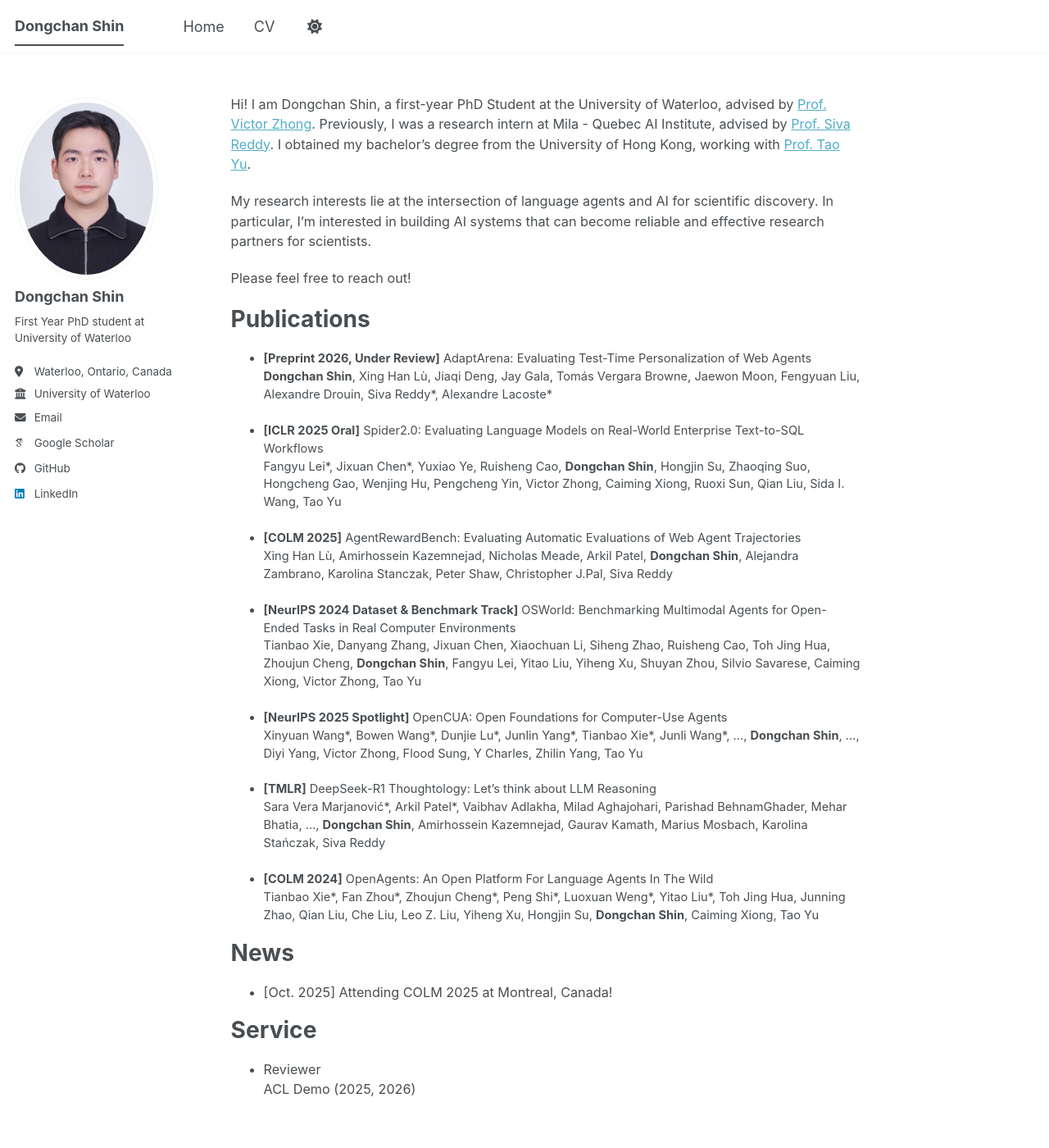
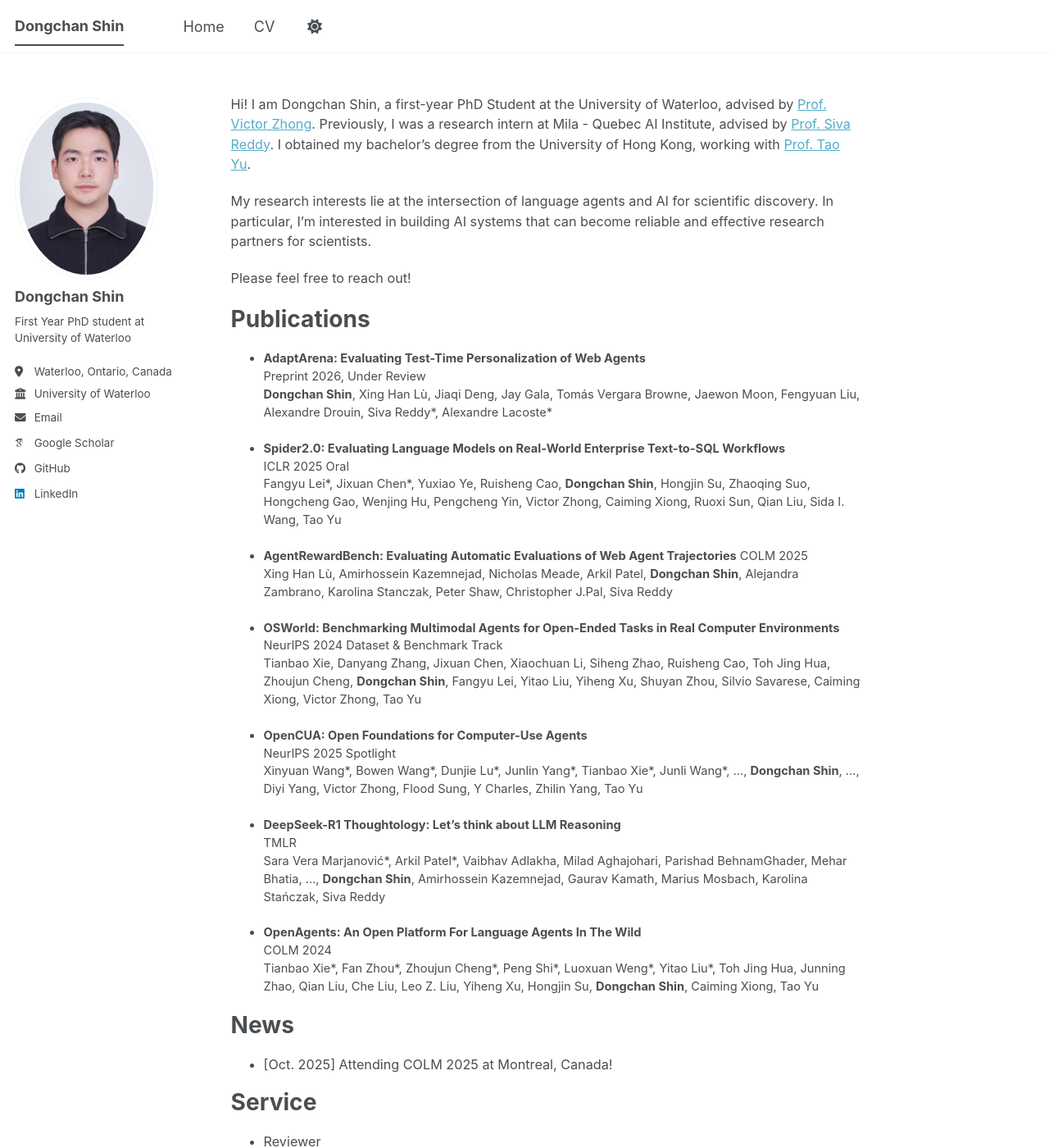
Before and after one commit to thomasshin/thomasshin.github.io, a Jekyll site: the page built from _pages/about.md, in a window 1280 px wide and 1400 px high. Shown: the whole window at 82% size. Built offline with Jekyll 4.4.1, drawn with Linux system fonts in a browser that asks for light colours; some web fonts are replaced; a script bundle is joined from its source files by our own code; library files that are not in the unit come from our copies.

```diff
--- a/_pages/about.md
+++ b/_pages/about.md
@@ -15,25 +15,32 @@ Please feel free to reach out!
 
 Publications
 ======
-* **[Preprint 2026, Under Review]** AdaptArena: Evaluating Test-Time Personalization of Web Agents
+* **AdaptArena: Evaluating Test-Time Personalization of Web Agents**
+  Preprint 2026, Under Review
   **Dongchan Shin**, Xing Han Lù, Jiaqi Deng, Jay Gala, Tomás Vergara Browne, Jaewon Moon, Fengyuan Liu, Alexandre Drouin, Siva Reddy\*, Alexandre Lacoste\*
 
-* **[ICLR 2025 Oral]** Spider2.0: Evaluating Language Models on Real-World Enterprise Text-to-SQL Workflows
+* **Spider2.0: Evaluating Language Models on Real-World Enterprise Text-to-SQL Workflows**
+  ICLR 2025 Oral
   Fangyu Lei\*, Jixuan Chen\*, Yuxiao Ye, Ruisheng Cao, **Dongchan Shin**, Hongjin Su, Zhaoqing Suo, Hongcheng Gao, Wenjing Hu, Pengcheng Yin, Victor Zhong, Caiming Xiong, Ruoxi Sun, Qian Liu, Sida I. Wang, Tao Yu
 
-* **[COLM 2025]** AgentRewardBench: Evaluating Automatic Evaluations of Web Agent Trajectories
+* **AgentRewardBench: Evaluating Automatic Evaluations of Web Agent Trajectories**
+  COLM 2025
   Xing Han Lù, Amirhossein Kazemnejad, Nicholas Meade, Arkil Patel, **Dongchan Shin**, Alejandra Zambrano, Karolina Stanczak, Peter Shaw, Christopher J.Pal, Siva Reddy
 
-* **[NeurIPS 2024 Dataset & Benchmark Track]** OSWorld: Benchmarking Multimodal Agents for Open-Ended Tasks in Real Computer Environments
+* **OSWorld: Benchmarking Multimodal Agents for Open-Ended Tasks in Real Computer Environments**
+  NeurIPS 2024 Dataset & Benchmark Track
   Tianbao Xie, Danyang Zhang, Jixuan Chen, Xiaochuan Li, Siheng Zhao, Ruisheng Cao, Toh Jing Hua, Zhoujun Cheng, **Dongchan Shin**, Fangyu Lei, Yitao Liu, Yiheng Xu, Shuyan Zhou, Silvio Savarese, Caiming Xiong, Victor Zhong, Tao Yu
 
-* **[NeurIPS 2025 Spotlight]** OpenCUA: Open Foundations for Computer-Use Agents
+* **OpenCUA: Open Foundations for Computer-Use Agents**
+  NeurIPS 2025 Spotlight
   Xinyuan Wang\*, Bowen Wang\*, Dunjie Lu\*, Junlin Yang\*, Tianbao Xie\*, Junli Wang\*, ..., **Dongchan Shin**, ..., Diyi Yang, Victor Zhong, Flood Sung, Y Charles, Zhilin Yang, Tao Yu
 
-* **[TMLR]** DeepSeek-R1 Thoughtology: Let's think about LLM Reasoning
+* **DeepSeek-R1 Thoughtology: Let's think about LLM Reasoning**
+  TMLR
   Sara Vera Marjanović\*, Arkil Patel\*, Vaibhav Adlakha, Milad Aghajohari, Parishad BehnamGhader, Mehar Bhatia, ..., **Dongchan Shin**, Amirhossein Kazemnejad, Gaurav Kamath, Marius Mosbach, Karolina Stańczak, Siva Reddy
 
-* **[COLM 2024]** OpenAgents: An Open Platform For Language Agents In The Wild
+* **OpenAgents: An Open Platform For Language Agents In The Wild**
+  COLM 2024
   Tianbao Xie\*, Fan Zhou\*, Zhoujun Cheng\*, Peng Shi\*, Luoxuan Weng\*, Yitao Liu\*, Toh Jing Hua, Junning Zhao, Qian Liu, Che Liu, Leo Z. Liu, Yiheng Xu, Hongjin Su, **Dongchan Shin**, Caiming Xiong, Tao Yu
 
 News
```
